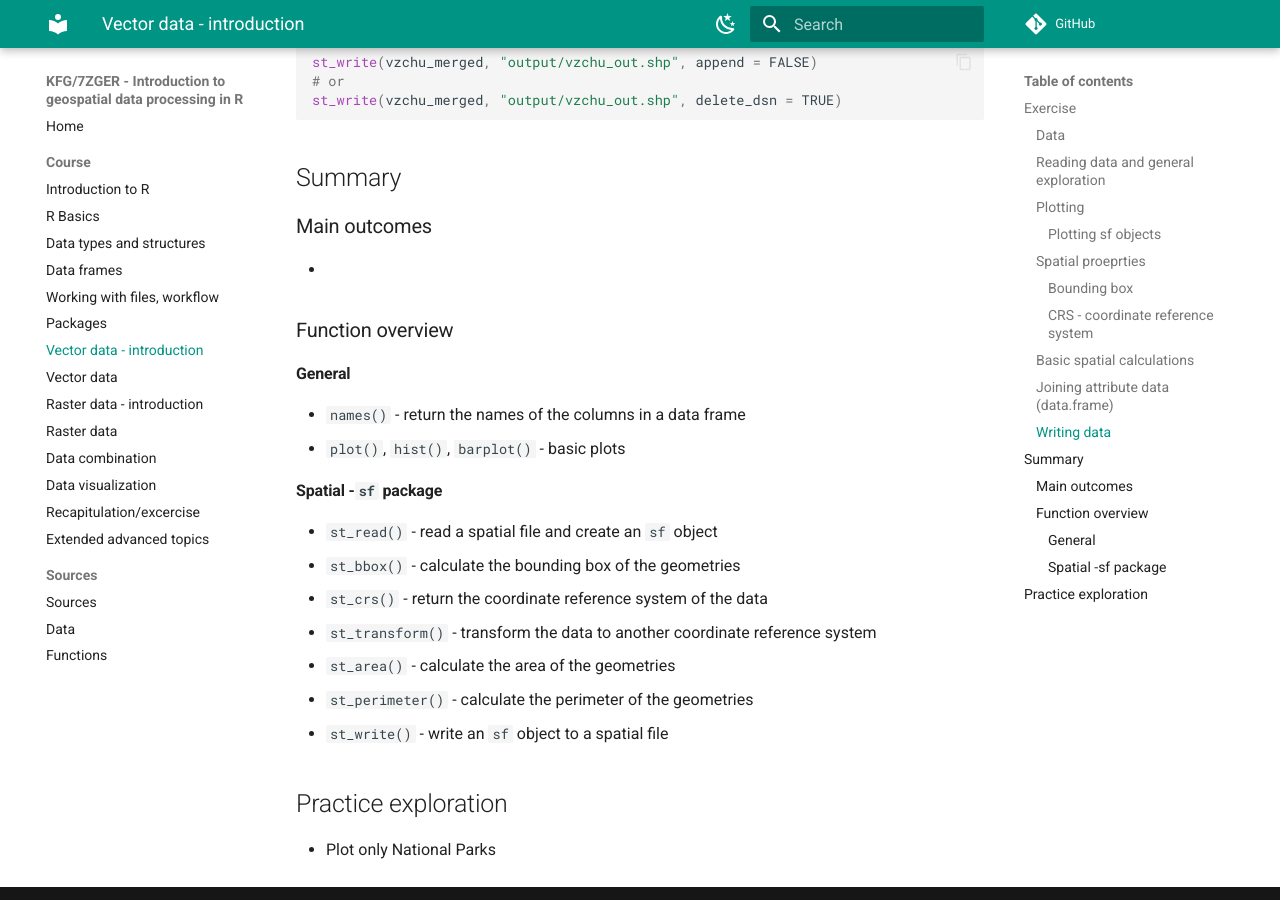
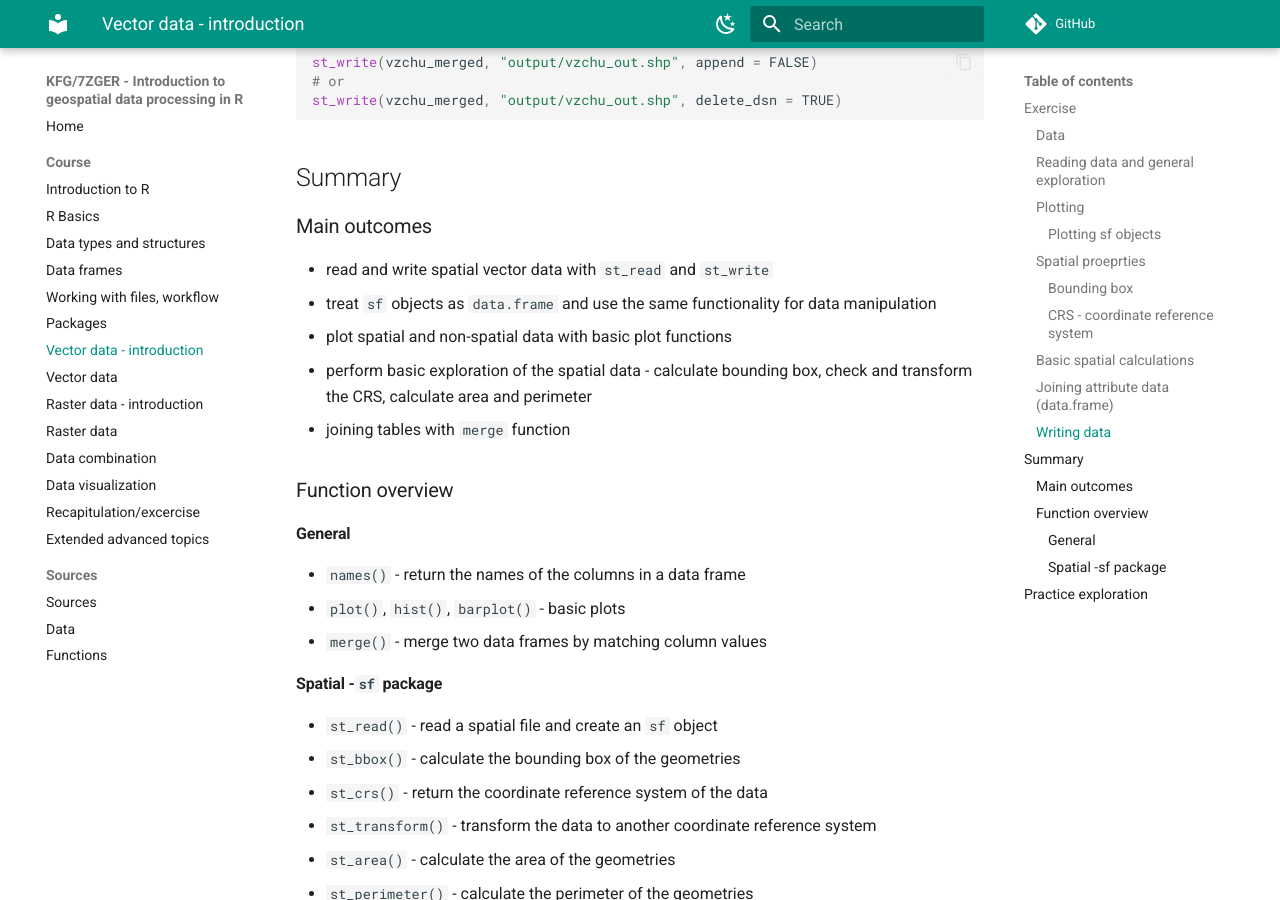
Before and after one commit to kalab-oto/7ZGER, an MkDocs documentation site: the page built from docs/vector_intro.md, in a window 1280 px wide and 900 px high, scrolled down 6709 px. Built offline with MkDocs 1.6.1 and Material for MkDocs 9.7.7, drawn with Linux system fonts in a browser that asks for light colours; comment, search, counter and statistics services are not loaded.

Commit message:
add: summary

```diff
--- a/docs/vector_intro.md
+++ b/docs/vector_intro.md
@@ -364,12 +364,17 @@ st_write(vzchu_merged, "output/vzchu_out.shp", delete_dsn = TRUE)
 ## Summary
 
 ### Main outcomes
--
+- read and write spatial vector data with `st_read` and `st_write`
+- treat `sf` objects as `data.frame` and use the same functionality for data manipulation
+- plot spatial and non-spatial data with basic plot functions
+- perform basic exploration of the spatial data - calculate bounding box, check and transform the CRS, calculate area and perimeter
+- joining tables with `merge` function
 
 ### Function overview
 #### General
 - `names()` - return the names of the columns in a data frame
 - `plot()`, `hist()`, `barplot()` - basic plots
+- `merge()` - merge two data frames by matching column values
 
 #### Spatial -`sf` package
 - `st_read()` - read a spatial file and create an `sf` object
```
